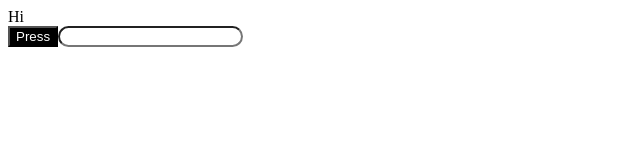
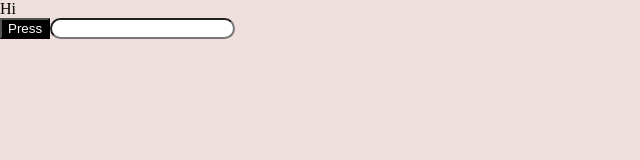
Before and after one commit to jimkyoon/igs-dash, a Gatsby site: page / in a window 1280 px wide. Shown: the whole page, without its empty margins (0-640 px from the left). Built offline with nearby package versions, Linux system fonts and the light colour scheme; Gatsby itself is replaced by a stand-in of ours.

Commit message:
add firebase library, start on components

```diff
--- a/package.json
+++ b/package.json
@@ -17,8 +17,10 @@
   "dependencies": {
     "@emotion/react": "^11.4.1",
     "@emotion/styled": "^11.3.0",
+    "firebase": "^9.0.0",
     "gatsby": "^3.12.1",
     "gatsby-plugin-emotion": "^6.12.0",
+    "gatsby-plugin-firebase": "^0.2.0-beta.4",
     "gatsby-plugin-gatsby-cloud": "^3.0.0",
     "react": "^17.0.1",
     "react-dom": "^17.0.1"
--- /dev/null
+++ b/src/components/backgroundDiv.js
@@ -0,0 +1,12 @@
+import styled from '@emotion/styled';
+
+const BackgroundDiv = styled.div`
+  background: #f0e0dd;
+  width: 100%;
+  height: 100%;
+  position: absolute;
+  top: 0;
+  left: 0;
+`;
+
+export default BackgroundDiv;
--- a/src/pages/index.js
+++ b/src/pages/index.js
@@ -1,17 +1,18 @@
-import * as React from "react";
+import * as React from 'react';
 
 // components
+import BackgroundDiv from '../components/backgroundDiv';
 import Button from '../components/button';
-import TextInput from "../components/textInput";
+import TextInput from '../components/textInput';
 
 const IndexPage = () => {
   return (
-    <div>
+    <BackgroundDiv>
       <div>Hi</div>
       <Button>Press</Button>
       <TextInput />
-    </div>
+    </BackgroundDiv>
   )
-}
+};
 
-export default IndexPage
+export default IndexPage;
```
Also changed, not shown: 1 other file.
